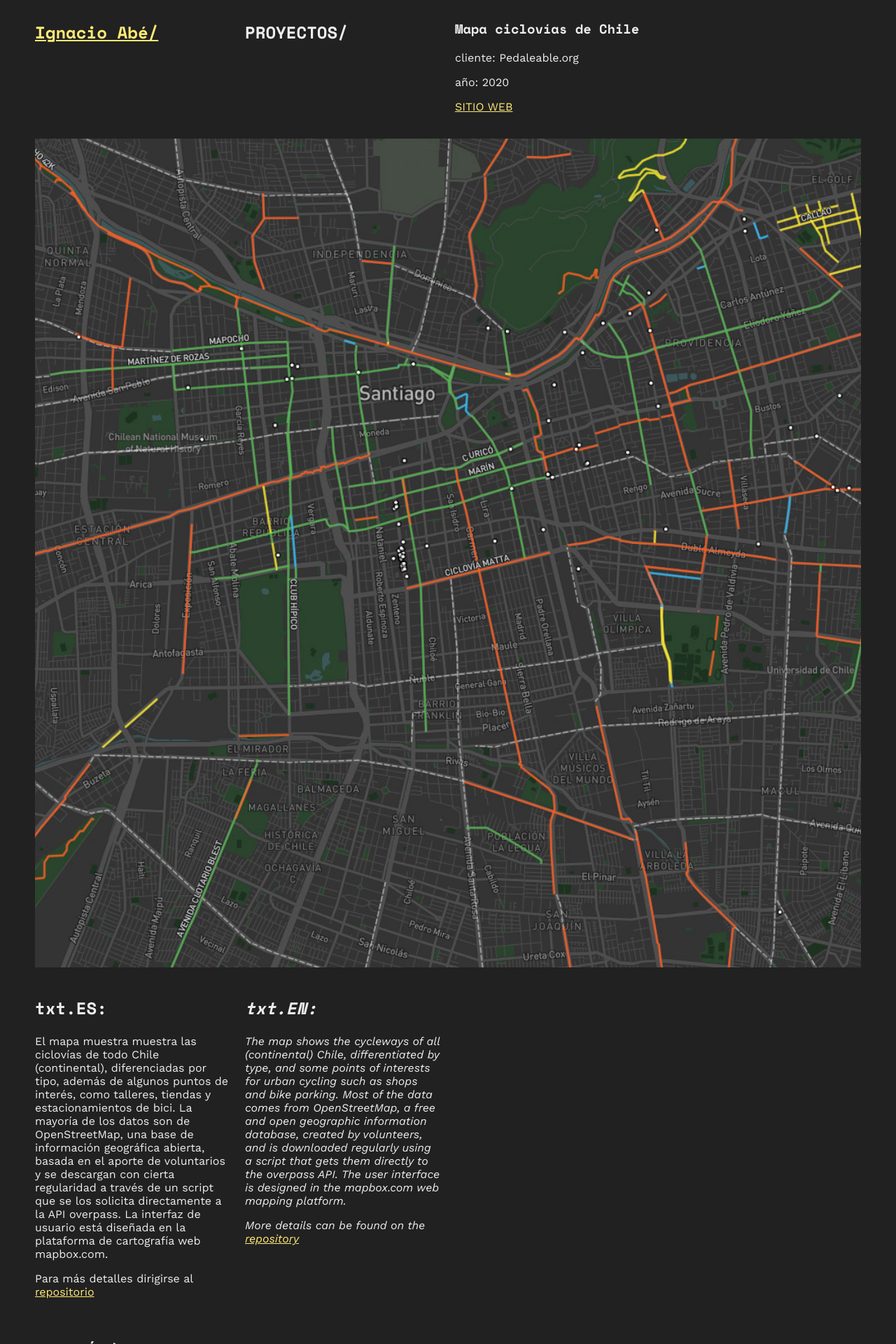
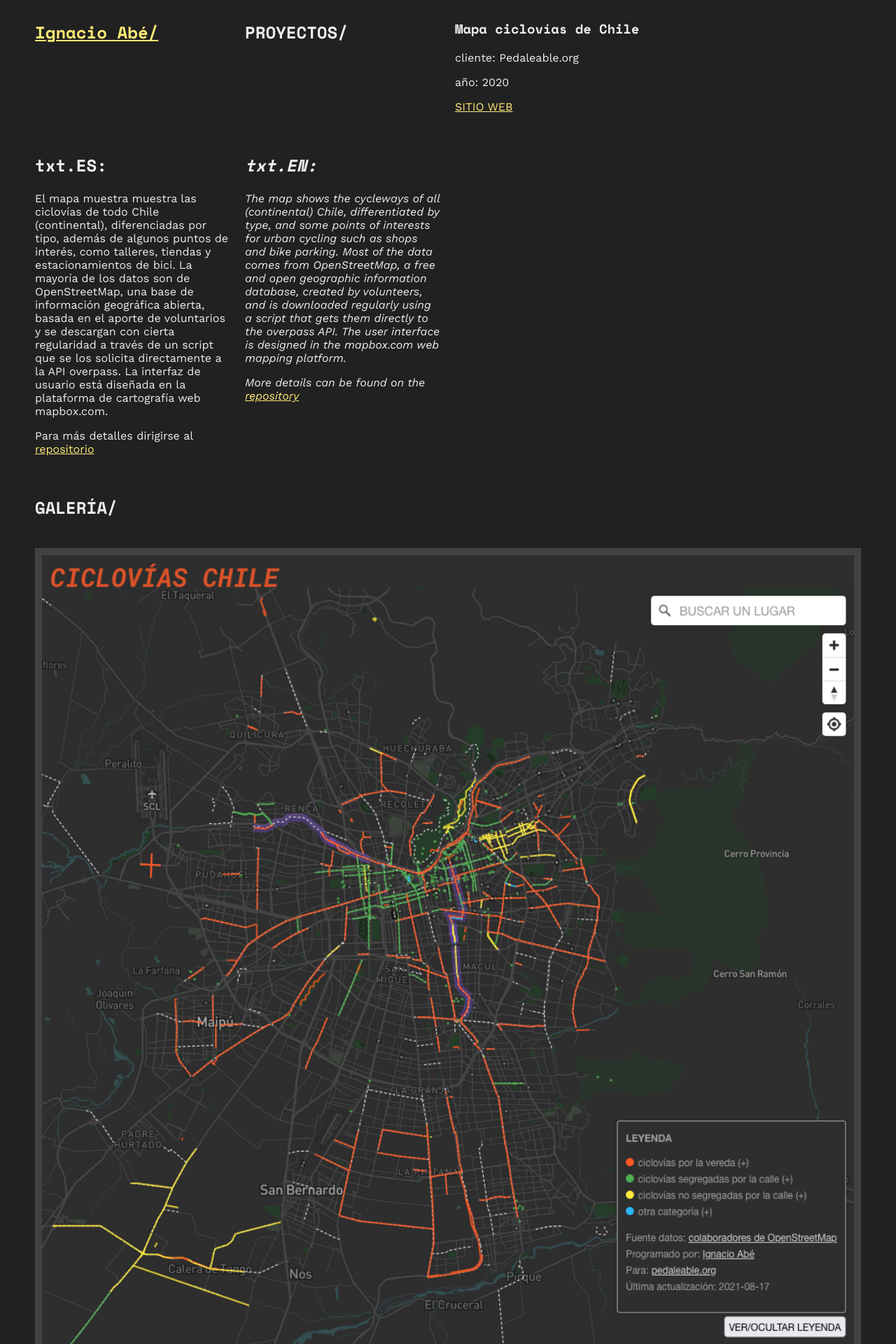
Before and after one commit to ignacioabe/ignacioabe.github.io, a Jekyll site: the page built from _proyectos/mapa-ciclovias.md, in a window 1280 px wide. Shown: the top 1920 px of the page at 70% size. Built offline with Jekyll 4.4.1, drawn with Linux system fonts in a browser that asks for light colours.

Commit message:
arreglos semi definitivos en diseño

```diff
--- a/_layouts/proyecto.html
+++ b/_layouts/proyecto.html
@@ -19,11 +19,11 @@ layout: default
     <!-- <p>herramientas: {{ page.herramientas }}</p> -->
   </div>
 
-  <div class="ancho-completo fotoportada">
+  <!-- <div class="ancho-completo fotoportada">
     <img src="{{page.foto}}" alt="">
-  </div>
+  </div> -->
 
-  <div class="descripcion">
+  <div class="descripcion es celda-izquierda">
     <h2>txt.ES:</h2>
     {{page.texto-largo-es | markdownify }}
   </div>
@@ -39,9 +39,9 @@ layout: default
 
   <!-- bucle galería -->
   {% for imagen in page.galeria-img %}
-  <div class="galeria">
-    <img src="{{page.carpeta-img}}/{{ imagen }}" alt="" loading="lazy">
-  </div>
+  <div class="galería ancho-completo">
+      <img src="{{page.carpeta-img}}/{{ imagen }}" alt="" loading="lazy">
+    </div>
   {% endfor %}
 
   <div class="contenido-proy">
--- a/_sass/main.scss
+++ b/_sass/main.scss
@@ -21,6 +21,15 @@ h3 {
   font-family: $fuenteTitulos;
 }
 
+div {
+}
+
+img {
+  height: 100%;
+  width: 100%;
+  // object-fit: cover;
+}
+
 a {
   color: #ffea75;
   // color: $colorTexto;
@@ -33,6 +42,8 @@ a:hover {
 }
 
 .grilla {
+  margin-left: 30px;
+  margin-right: 30px;
   display: grid;
   justify-content: center;
   grid-template-columns: repeat(auto-fit, 280px);
@@ -76,16 +87,20 @@ a:hover {
   grid-column-start: 1;
 }
 
-.galeria {
-  grid-column-end: span 2;
+.galería {
+  // box-sizing: border-box;
+  // justify-content: left;
+  background-color: $colorTarjeta;
+  padding: 10px;
 }
 
-.galeria img {
-  // background-color: white;
-  background-color: $colorTarjeta;
-  padding: 10px;
-  box-sizing:border-box;
-  object-fit: scale-down;
+.galería img {
+  // max-height: 50vh;
+  // display: flex;
+  // max-width: 80%;
+  // max-height: 100%;
+  // width: auto;
+  // object-fit: cover;
 }
 
 // colores etiquetas secciones
@@ -118,9 +133,7 @@ a:hover {
   background: #bb42b3;
 }
 
-img {
-  height: 100%;
-  width: 100%;
+.rectangulo img {
   object-fit: cover;
 }
 
```
